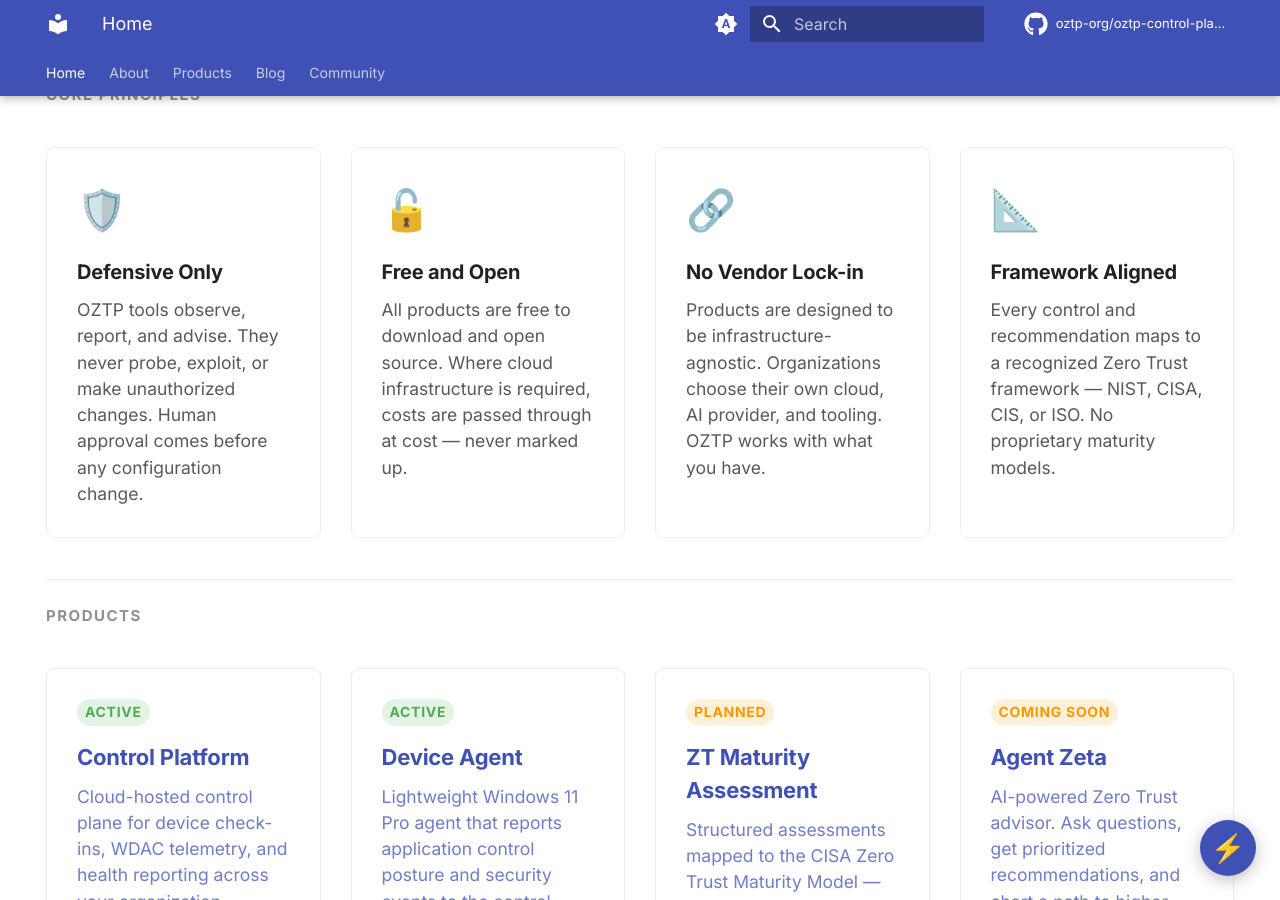
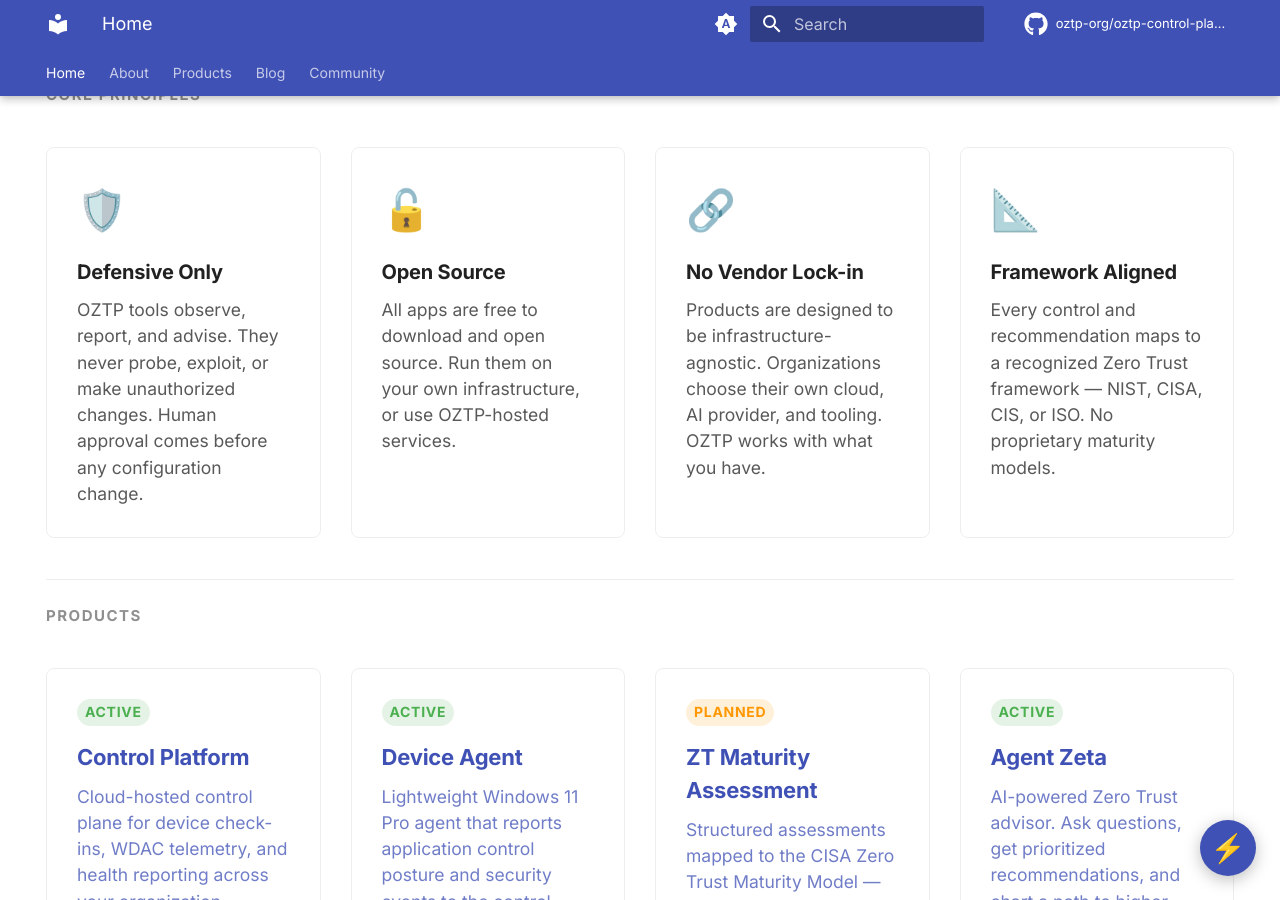
Before and after one commit to oztp-org/oztp-org.github.io, an MkDocs documentation site: the page built from docs/index.md, in a window 1280 px wide and 900 px high, scrolled down 722 px. Built offline with MkDocs 1.6.1 and Material for MkDocs 9.7.7, drawn with Linux system fonts in a browser that asks for light colours; comment, search, counter and statistics services are not loaded.

Commit message:
Update index page: open source messaging, Agent Zeta status, fix CTA link
- Rename "Free and Open" card to "Open Source" with cleaner, non-committal pricing copy
- Mark Agent Zeta as Active (it's live)
- Fix bottom CTA link from products/device-agent.md to products/device-agent/

Co-Authored-By: Claude Sonnet 4.6 <noreply@anthropic.com>

```diff
--- a/docs/index.md
+++ b/docs/index.md
@@ -36,8 +36,8 @@ hide:
   </div>
   <div class="principle-card">
     <div class="icon">🔓</div>
-    <h3>Free and Open</h3>
-    <p>All products are free to download and open source. Where cloud infrastructure is required, costs are passed through at cost — never marked up.</p>
+    <h3>Open Source</h3>
+    <p>All apps are free to download and open source. Run them on your own infrastructure, or use OZTP-hosted services.</p>
   </div>
   <div class="principle-card">
     <div class="icon">🔗</div>
@@ -72,7 +72,7 @@ hide:
     <p>Structured assessments mapped to the CISA Zero Trust Maturity Model — know where you stand across all five pillars.</p>
   </a>
   <a href="products/agent-zeta/" class="product-card">
-    <span class="status-badge status-planned">Coming Soon</span>
+    <span class="status-badge status-active">Active</span>
     <h3>Agent Zeta</h3>
     <p>AI-powered Zero Trust advisor. Ask questions, get prioritized recommendations, and chart a path to higher maturity — using your choice of LLM.</p>
   </a>
@@ -86,4 +86,4 @@ Zero Trust is not a product you buy — it's a security posture you build over t
 
 Start with visibility. Add controls when you're ready. Let the frameworks guide you.
 
-[Get started with the Device Agent →](products/device-agent.md){ .md-button }
+[Get started with the Device Agent →](products/device-agent/){ .md-button }
```
